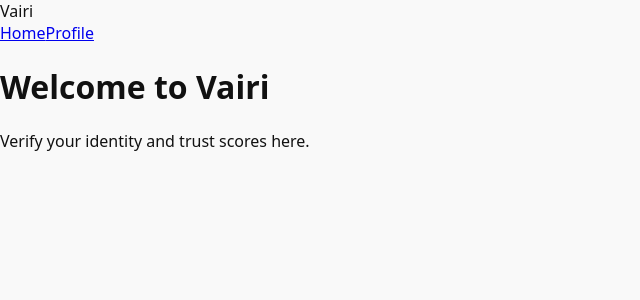
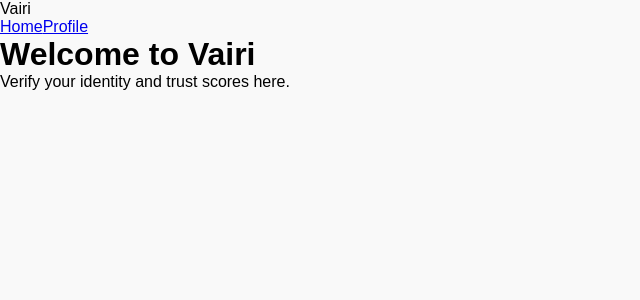
Before and after one commit to DichDo/VAri, a React app: page / in a window 1280 px wide. Shown: the top 300 px of the page, without its empty margins (0-640 px from the left). Built offline with nearby package versions, Linux system fonts and the light colour scheme; the HTML template or start-up script is replaced by a standard one.

Commit message:
Update index.css

```diff
--- a/src/index.css
+++ b/src/index.css
@@ -1,6 +1,17 @@
 body {
   margin: 0;
-  font-family: system-ui, sans-serif;
+  font-family: sans-serif;
   background-color: #f9f9f9;
-  color: #111;
 }
+
+h1, h2, h3, h4, h5, h6 {
+  margin: 0;
+}
+
+p {
+  margin: 0 0 1rem 0;
+}
+
+button {
+  cursor: pointer;
+}
```
